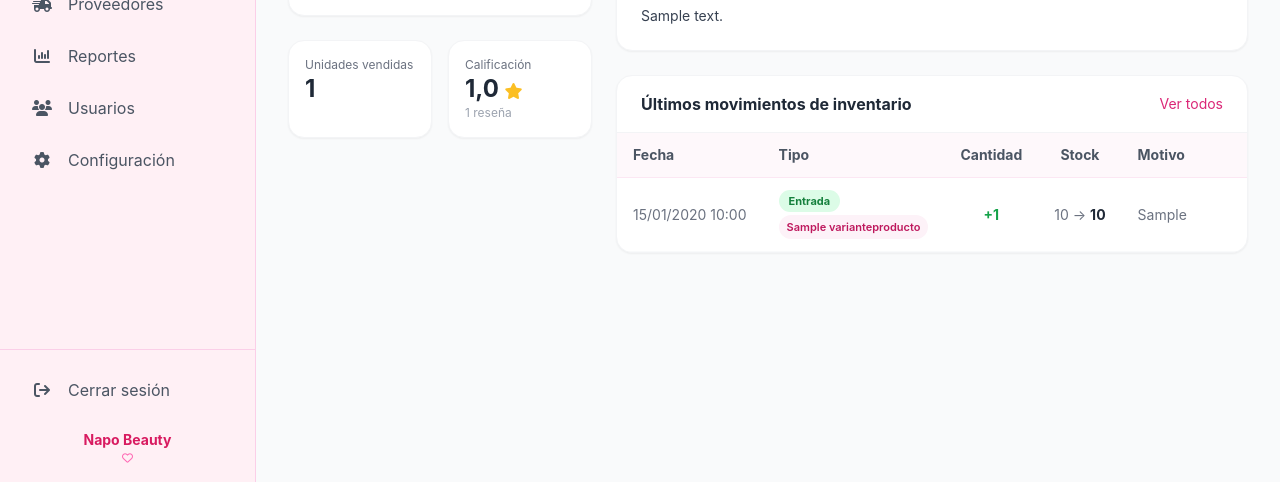
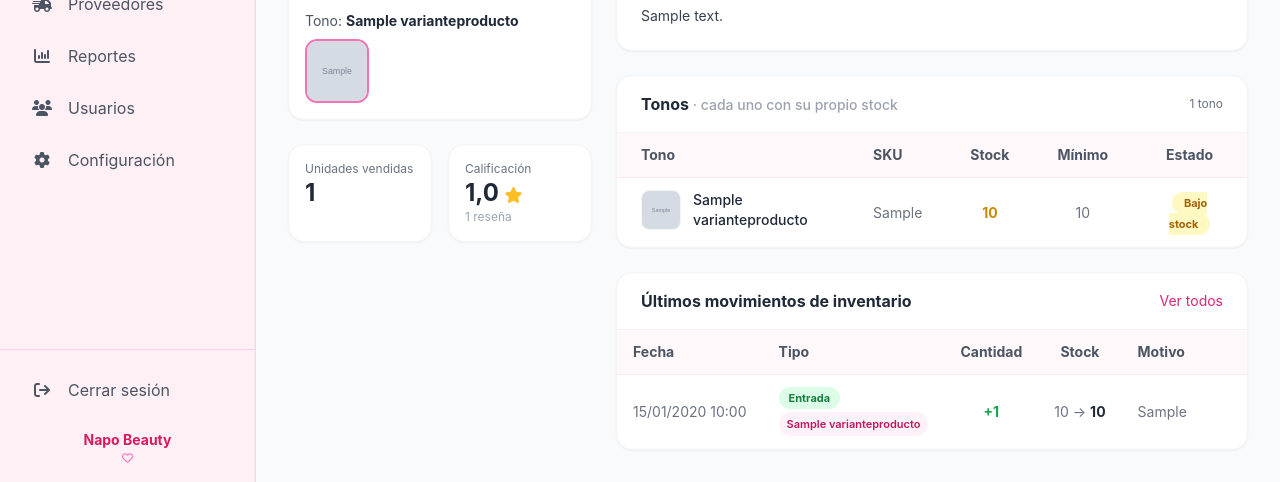
Before and after one commit to Vane8949/NapoBeauty, a Django app: page /productos/1/ in a window 1280 px wide. Shown: the part 508-990 px from the top of the page. Run offline with Django 5.2, Linux system fonts and the light colour scheme; tables that the repository leaves empty hold one stand-in row (values such as "Sample post"); grey boxes marked "Sample" are stand-in pictures; some libraries are stand-ins or nearby versions.

Commit message:
Update detalle.html

```diff
--- a/templates/productos/detalle.html
+++ b/templates/productos/detalle.html
@@ -14,6 +14,7 @@
     </div>
     <div class="flex gap-3">
         <a href="{% url 'inventario_detalle' producto.pk %}" class="bg-pink-100 text-pink-600 hover:bg-pink-200 px-4 py-2.5 rounded-xl font-bold text-sm inline-flex items-center gap-2"><i class="fa-solid fa-boxes-stacked"></i> Ver inventario</a>
+        {% if puede_editar and producto.activo %}<a href="{% url 'producto_unir_tono' producto.pk %}" data-modal class="bg-white border border-pink-200 text-pink-600 hover:bg-pink-50 px-4 py-2.5 rounded-xl font-bold text-sm inline-flex items-center gap-2" title="Si otro tono de este producto se registró como producto aparte, únelo aquí"><i class="fa-solid fa-palette"></i> Unir otro tono</a>{% endif %}
         {% if puede_editar %}<a href="{% url 'producto_editar' producto.pk %}" data-modal class="bg-pink-400 hover:bg-pink-500 text-white px-4 py-2.5 rounded-xl font-bold text-sm shadow-sm inline-flex items-center gap-2"><i class="fa-solid fa-pen"></i> Editar</a>{% endif %}
     </div>
 </div>
@@ -23,9 +24,28 @@
     <div class="space-y-6">
         <div class="bg-white rounded-2xl shadow-sm border border-gray-100 p-4">
             <div class="aspect-square rounded-xl bg-gradient-to-br from-pink-50 to-pink-100 flex items-center justify-center overflow-hidden">
-                {% if imagen %}<img src="{{ imagen.ruta.url }}" alt="{{ producto.nombre }}" class="w-full h-full object-contain">
+                {% if foto_principal %}<img data-foto-principal src="{{ foto_principal }}" alt="{{ producto.nombre }}" class="w-full h-full object-contain">
                 {% else %}<div class="text-center text-pink-300"><i class="fa-solid fa-image text-5xl"></i><p class="text-xs mt-2">Sin foto</p></div>{% endif %}
             </div>
+            {% if fotos_tonos %}
+            <p class="mt-3 text-sm text-gray-600">Tono: <span data-nombre-foto class="font-bold text-gray-800">{{ nombre_foto }}</span></p>
+            <div class="mt-2 flex flex-wrap gap-2" aria-label="Fotos por tono">
+                {% for v in fotos_tonos %}
+                <button type="button" data-ver-foto="{{ v.imagen.url }}" data-nombre="{{ v.nombre }}" title="{{ v.nombre }}" aria-label="Ver tono {{ v.nombre }}"
+                        class="w-16 h-16 rounded-xl overflow-hidden border-2 {% if forloop.first %}border-pink-400{% else %}border-transparent{% endif %} hover:border-pink-300 transition-colors"><img src="{{ v.imagen.url }}" alt="" class="w-full h-full object-cover"></button>
+                {% endfor %}
+            </div>
+            <script>
+            document.querySelectorAll('[data-ver-foto]').forEach(function (b) {
+                b.addEventListener('click', function () {
+                    document.querySelector('[data-foto-principal]').src = b.dataset.verFoto;
+                    document.querySelector('[data-nombre-foto]').textContent = b.dataset.nombre;
+                    document.querySelectorAll('[data-ver-foto]').forEach(function (o) { o.classList.replace('border-pink-400', 'border-transparent'); });
+                    b.classList.replace('border-transparent', 'border-pink-400');
+                });
+            });
+            </script>
+            {% endif %}
         </div>
         <div class="grid grid-cols-2 gap-4">
             <div class="bg-white rounded-2xl shadow-sm border border-gray-100 p-4">
@@ -58,7 +78,7 @@
                     <dt class="text-xs font-medium text-gray-400 uppercase tracking-wide">Stock actual</dt>
                     <dd class="mt-1 text-sm font-bold {% if producto.stock_actual == 0 %}text-red-600{% elif producto.stock_bajo %}text-yellow-600{% else %}text-green-600{% endif %}">{{ producto.stock_actual }} unidades</dd>
                 </div>
-                {% include 'componentes/dato.html' with etiqueta='Stock mínimo' valor=producto.stock_minimo %}
+                {% if tonos %}{% include 'componentes/dato.html' with etiqueta='Tonos' valor=tonos|length %}{% else %}{% include 'componentes/dato.html' with etiqueta='Stock mínimo' valor=producto.stock_minimo %}{% endif %}
                 {% include 'componentes/dato.html' with etiqueta='Registrado el' valor=producto.fecha_creacion|date:'d/m/Y' %}
             </dl>
             {% if producto.descripcion %}
@@ -68,6 +88,8 @@
             </div>
             {% endif %}
         </div>
+
+        {% include 'componentes/tabla_tonos.html' with puede_ajustar=False %}
 
         <div class="bg-white rounded-2xl shadow-sm border border-gray-100 overflow-hidden">
             <div class="px-6 py-4 flex justify-between items-center border-b border-gray-100">
```
